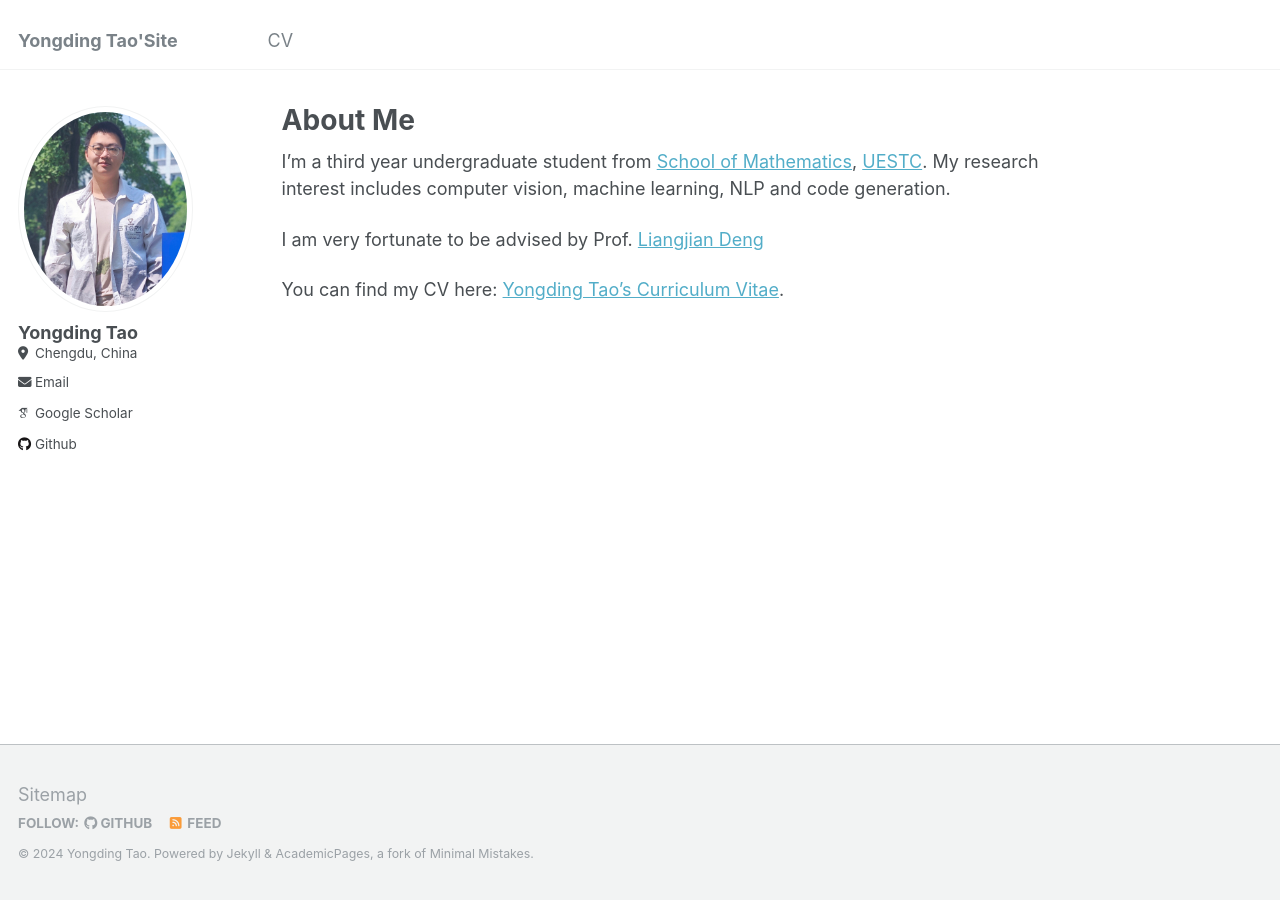
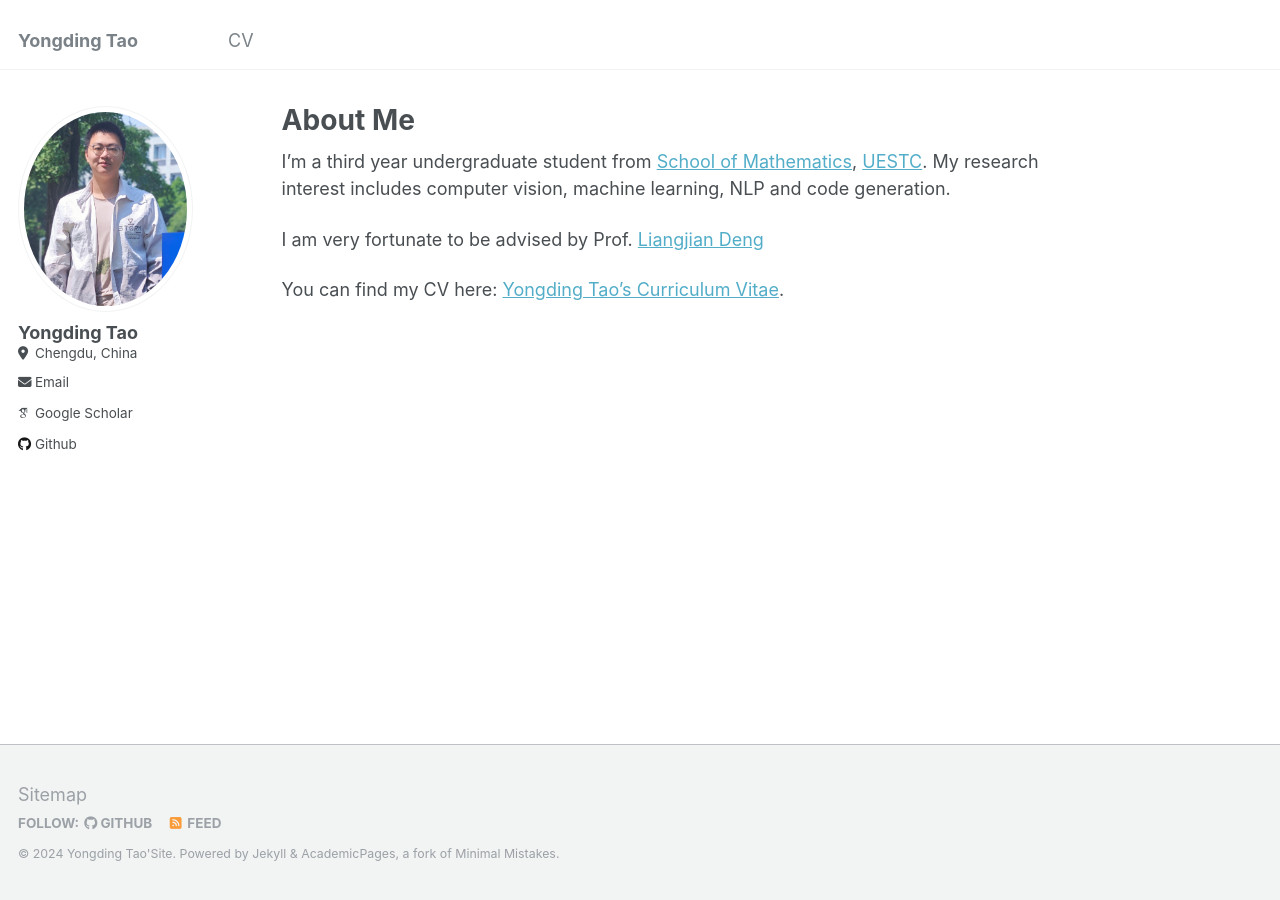
Before and after one commit to Yongding-Tao/Yongding-Tao.github.io, a Jekyll site: the page built from _pages/about.md, in a window 1280 px wide. Built offline with Jekyll 4.4.1, drawn with Linux system fonts in a browser that asks for light colours; some web fonts are replaced.

```diff
--- a/_config.yml
+++ b/_config.yml
@@ -8,9 +8,9 @@
 
 # Basic Site Settings
 locale                   : "en-US"
-title                    : "Yongding Tao'Site"
+title                    : "Yongding Tao"
 title_separator          : "-"
-name                     : &name "Yongding Tao"
+name                     : &name "Yongding Tao'Site"
 description              : &description "personal description"
 url                      : https://Yongding-Tao.github.io # the base hostname & protocol for your site e.g. "https://mmistakes.github.io"
 baseurl                  : "" # the subpath of your site, e.g. "/blog"
```
